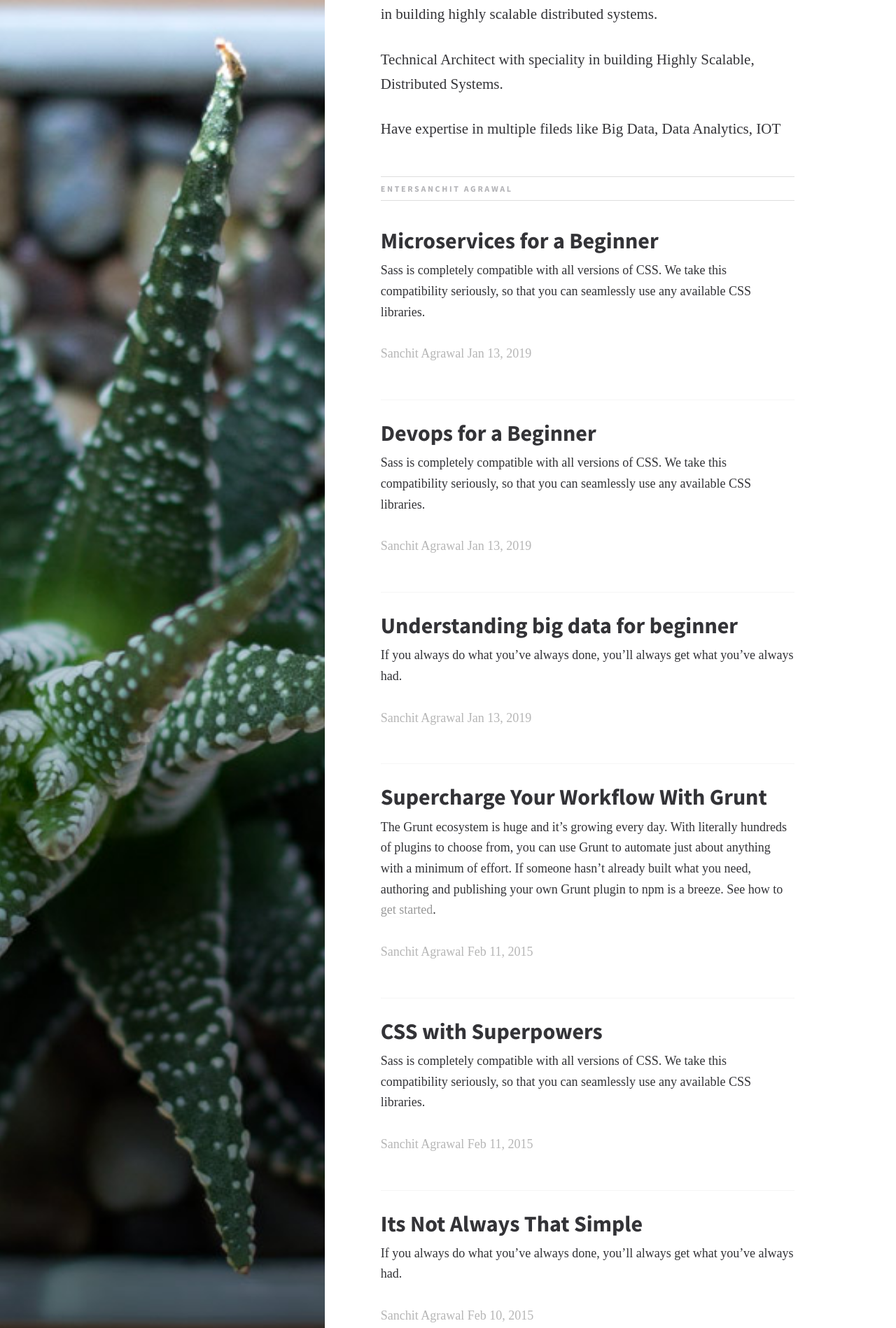
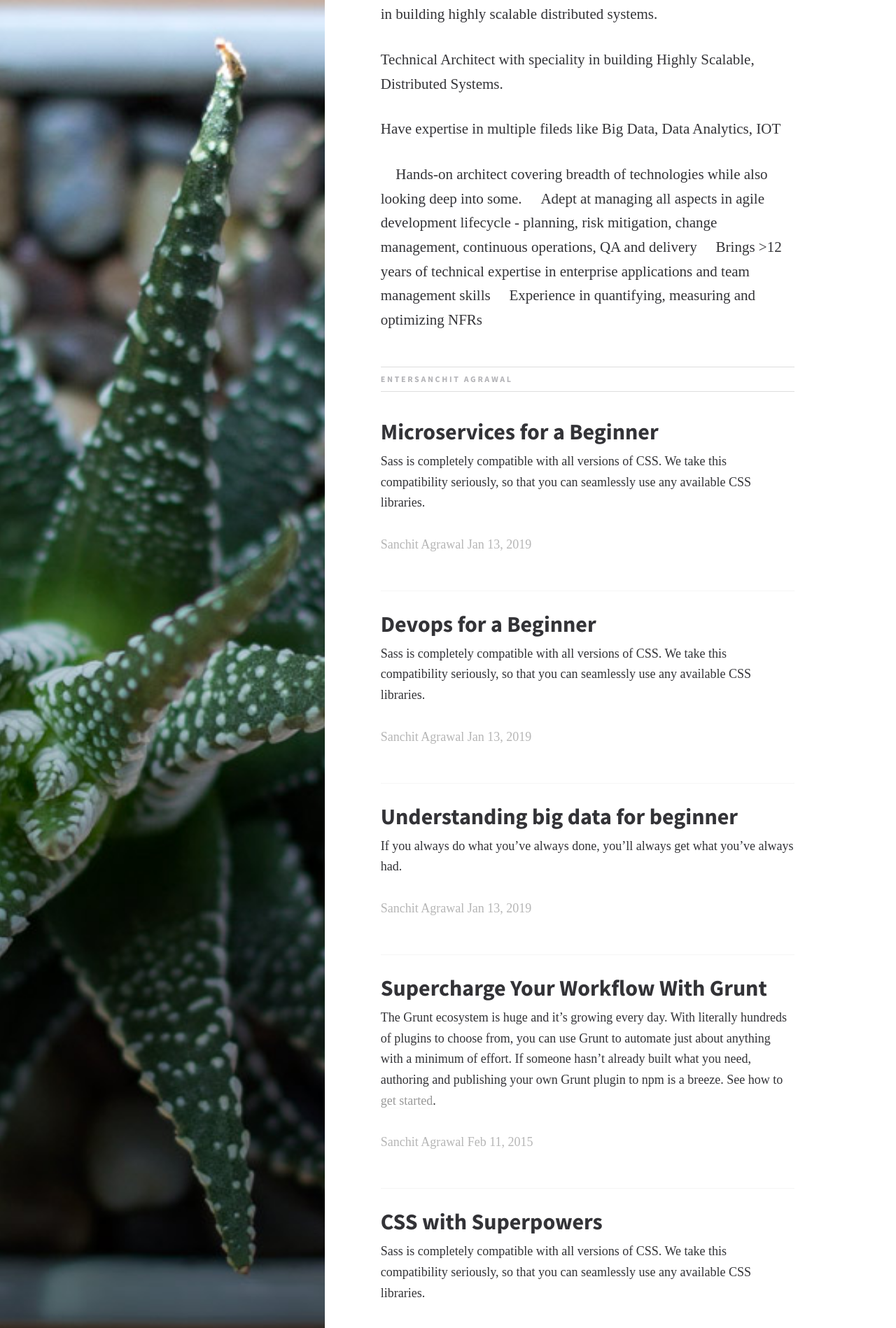
Before and after one commit to sanchit09/blog, a Jekyll site: the page built from author-sanchit.md, in a window 1280 px wide. Shown: the part 393-2291 px from the top of the page at 70% size. Built offline with Jekyll 4.4.1, drawn with Linux system fonts in a browser that asks for light colours; some web fonts are replaced.

Commit message:
added more author information

```diff
--- a/author-sanchit.md
+++ b/author-sanchit.md
@@ -17,3 +17,8 @@ scalable distributed systems.
 Technical Architect with speciality in building Highly Scalable, Distributed Systems.
 
 Have expertise in multiple fileds like Big Data, Data Analytics, IOT
+
+	Hands-on architect covering breadth of technologies while also looking deep into some.
+	Adept at managing all aspects in agile development lifecycle - planning, risk mitigation, change management, continuous operations, QA and delivery
+	Brings >12 years of technical expertise in enterprise applications and team management skills
+	Experience in quantifying, measuring and optimizing NFRs
```
